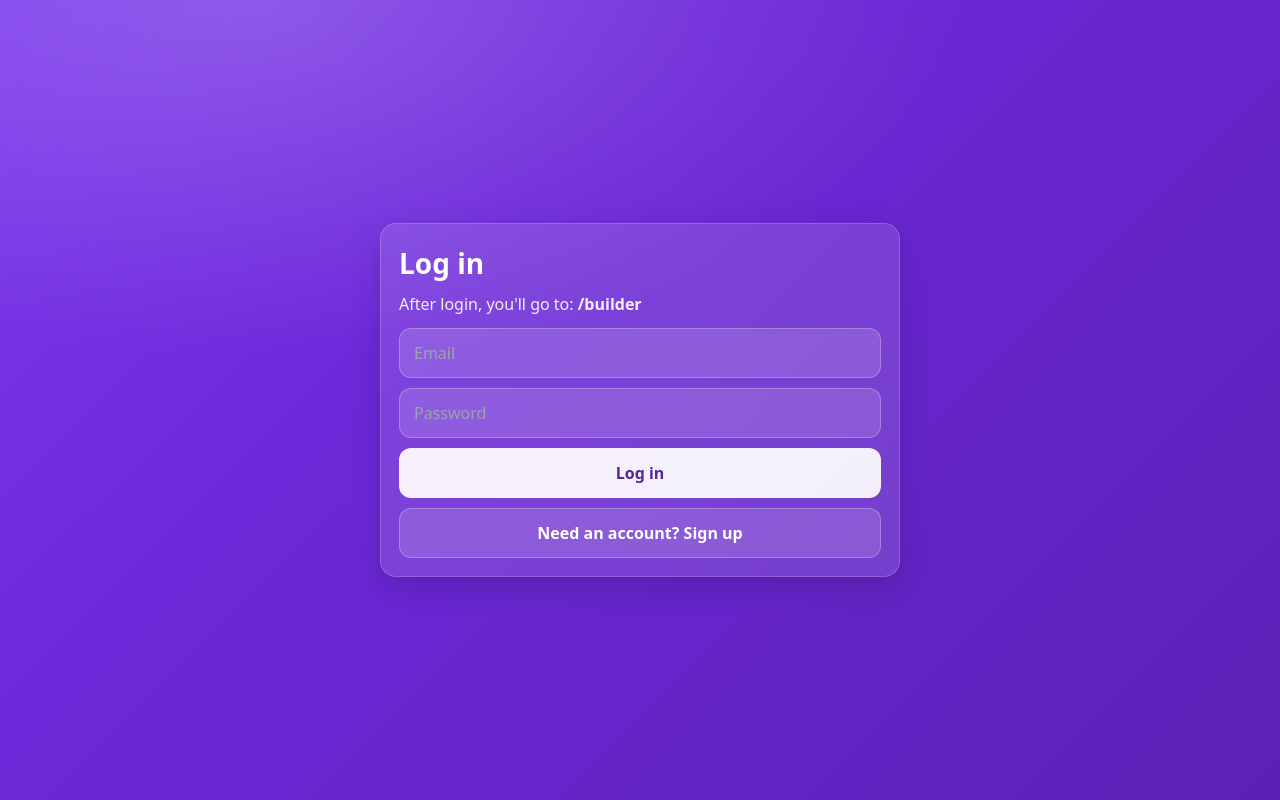
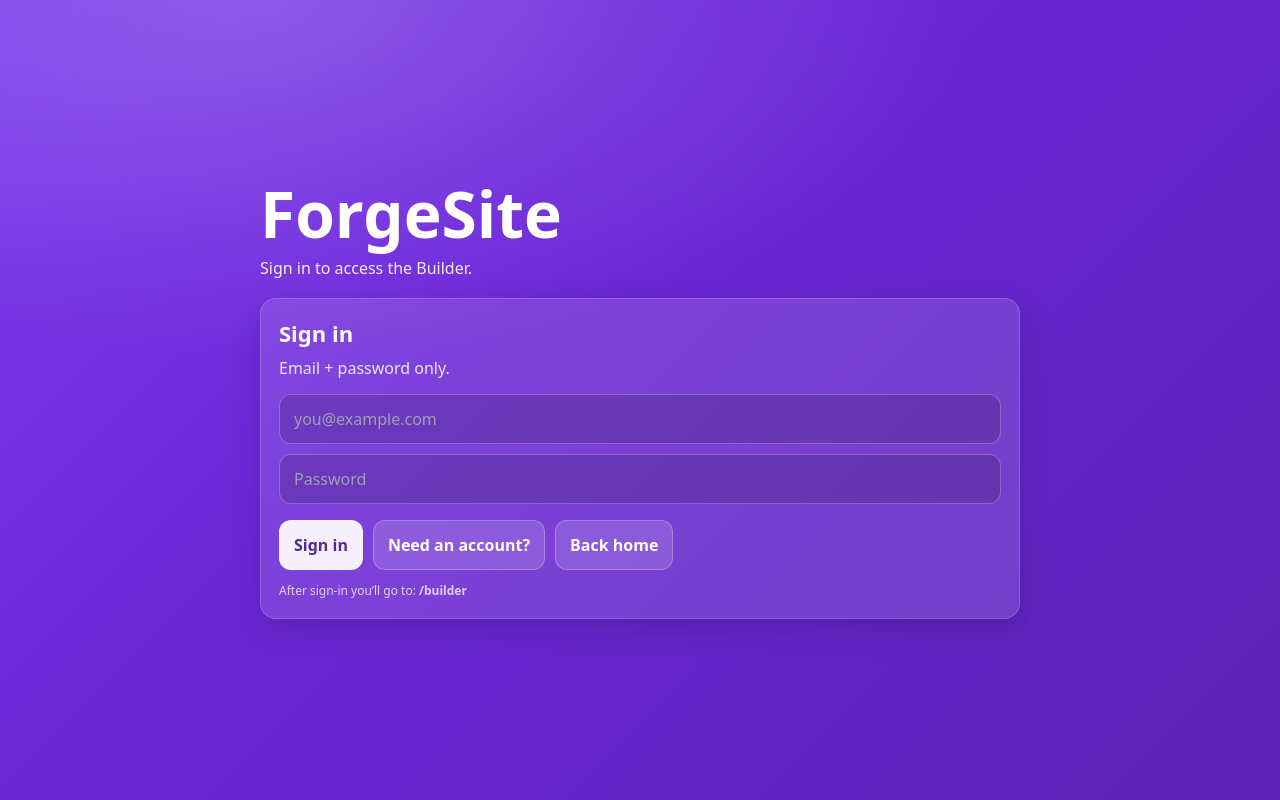
Before and after one commit to blin1124/forgesite, a Next.js app: page /login in a window 1280 px wide. Built offline with nearby package versions, Linux system fonts and the light colour scheme.

Commit message:
Refactor LoginClient for better error handling
Updated login component to improve error handling and session management.

```diff
--- a/app/login/Client.tsx
+++ b/app/login/Client.tsx
@@ -12,33 +12,45 @@ export default function LoginClient() {
 
   const [email, setEmail] = useState("");
   const [password, setPassword] = useState("");
-  const [msg, setMsg] = useState("");
-  const [loading, setLoading] = useState(false);
+  const [busy, setBusy] = useState(false);
+  const [error, setError] = useState<string | null>(null);
 
-  async function onLogin(e: React.FormEvent) {
+  async function onSubmit(e: React.FormEvent) {
     e.preventDefault();
-    setMsg("");
-    setLoading(true);
+    setError(null);
+    setBusy(true);
 
     try {
       const supabase = createSupabaseBrowserClient();
 
-      const { error } = await supabase.auth.signInWithPassword({
-        email: email.trim().toLowerCase(),
+      const { data, error } = await supabase.auth.signInWithPassword({
+        email: email.trim(),
         password,
       });
 
       if (error) {
-        setMsg(error.message);
+        setError(error.message);
         return;
       }
 
-      // ✅ Cookie session gets set; middleware can now see the user
+      // Important: ensure session exists
+      const hasSession = !!data?.session;
+      if (!hasSession) {
+        // fallback fetch session
+        const { data: sess } = await supabase.auth.getSession();
+        if (!sess?.session) {
+          setError("Signed in, but no session was created. Check Supabase auth settings.");
+          return;
+        }
+      }
+
+      // ✅ This is what you're missing if it "just stays on login"
       router.replace(next);
+      router.refresh();
     } catch (err: any) {
-      setMsg(err?.message || "Login failed");
+      setError(err?.message || "Login failed");
     } finally {
-      setLoading(false);
+      setBusy(false);
     }
   }
 
@@ -48,7 +60,7 @@ export default function LoginClient() {
         minHeight: "100vh",
         display: "grid",
         placeItems: "center",
-        padding: 24,
+        padding: 18,
         color: "white",
         background:
           "radial-gradient(1200px 600px at 20% 0%, rgba(255,255,255,0.18), transparent 60%), linear-gradient(135deg, rgb(124,58,237) 0%, rgb(109,40,217) 35%, rgb(91,33,182) 100%)",
@@ -56,10 +68,13 @@ export default function LoginClient() {
           'ui-sans-serif, system-ui, -apple-system, Segoe UI, Roboto, Helvetica, Arial, "Apple Color Emoji", "Segoe UI Emoji"',
       }}
     >
-      <form
-        onSubmit={onLogin}
+      <section style={{ width: "min(760px, 92vw)" }}>
+        <h1 style={{ fontSize: 64, lineHeight: 1, margin: 0, fontWeight: 900 }}>ForgeSite</h1>
+        <p style={{ marginTop: 10, opacity: 0.9 }}>Sign in to access the Builder.</p>
+
+        <div
           style={{
-          width: "min(520px, 92vw)",
+            marginTop: 18,
             background: "rgba(255,255,255,0.12)",
             border: "1px solid rgba(255,255,255,0.18)",
             borderRadius: 16,
@@ -67,70 +82,80 @@ export default function LoginClient() {
             boxShadow: "0 10px 30px rgba(0,0,0,0.15)",
           }}
         >
-        <h1 style={{ margin: 0, fontSize: 28, fontWeight: 900 }}>Log in</h1>
-        <p style={{ marginTop: 8, opacity: 0.9 }}>
-          After login, you&apos;ll go to: <b>{next}</b>
-        </p>
+          <h2 style={{ margin: 0, fontSize: 22, fontWeight: 900 }}>Sign in</h2>
+          <div style={{ marginTop: 6, opacity: 0.85 }}>Email + password only.</div>
 
-        <div style={{ display: "grid", gap: 10, marginTop: 12 }}>
+          <form onSubmit={onSubmit} style={{ marginTop: 14, display: "grid", gap: 10 }}>
             <input
               value={email}
               onChange={(e) => setEmail(e.target.value)}
-            placeholder="Email"
-            type="email"
-            required
+              placeholder="you@example.com"
               autoComplete="email"
-            style={input}
+              inputMode="email"
+              style={inputStyle}
             />
             <input
               value={password}
               onChange={(e) => setPassword(e.target.value)}
               placeholder="Password"
               type="password"
-            required
               autoComplete="current-password"
-            style={input}
+              style={inputStyle}
             />
 
-          {msg ? (
+            {error ? (
               <div
                 style={{
-                marginTop: 6,
-                padding: 12,
+                  marginTop: 4,
+                  padding: "10px 12px",
                   borderRadius: 12,
-                background: "rgba(185, 28, 28, .25)",
-                border: "1px solid rgba(185, 28, 28, .5)",
-                whiteSpace: "pre-wrap",
+                  background: "rgba(255,0,0,0.15)",
+                  border: "1px solid rgba(255,0,0,0.25)",
+                  fontWeight: 700,
                 }}
               >
-              {msg}
+                {error}
               </div>
             ) : null}
 
-          <button disabled={loading} type="submit" style={primaryBtn}>
-            {loading ? "Logging in…" : "Log in"}
+            <div style={{ display: "flex", gap: 10, flexWrap: "wrap", marginTop: 6 }}>
+              <button type="submit" disabled={busy} style={primaryBtn}>
+                {busy ? "Signing in..." : "Sign in"}
               </button>
 
               <button
                 type="button"
+                style={secondaryBtn}
                 onClick={() => router.push(`/signup?next=${encodeURIComponent(next)}`)}
-            style={secondaryBtn}
+                disabled={busy}
               >
-            Need an account? Sign up
+                Need an account?
+              </button>
+
+              <button type="button" style={secondaryBtn} onClick={() => router.push("/")} disabled={busy}>
+                Back home
               </button>
             </div>
           </form>
+
+          <div style={{ marginTop: 12, opacity: 0.75, fontSize: 12 }}>
+            After sign-in you’ll go to: <b>{next}</b>
+          </div>
+        </div>
+      </section>
     </main>
   );
 }
 
-const input: React.CSSProperties = {
+const inputStyle: React.CSSProperties = {
+  width: "100%",
   padding: "12px 14px",
   borderRadius: 12,
   border: "1px solid rgba(255,255,255,0.25)",
-  background: "rgba(255,255,255,0.14)",
+  background: "rgba(0,0,0,0.14)",
   color: "white",
   outline: "none",
+  fontSize: 16,
 };
 
 const primaryBtn: React.CSSProperties = {
```
Lines whose indentation alone changed are shown as unchanged.
